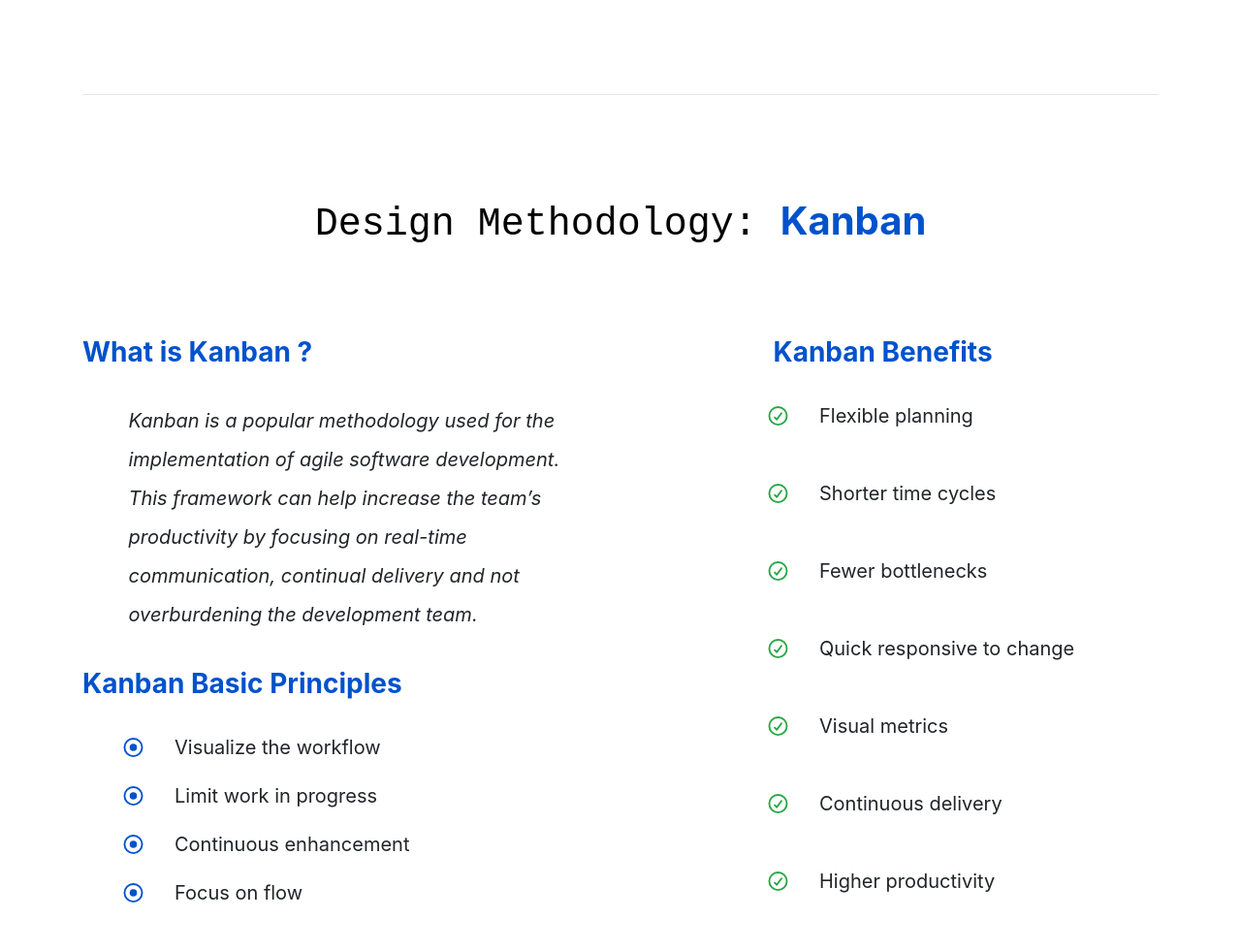
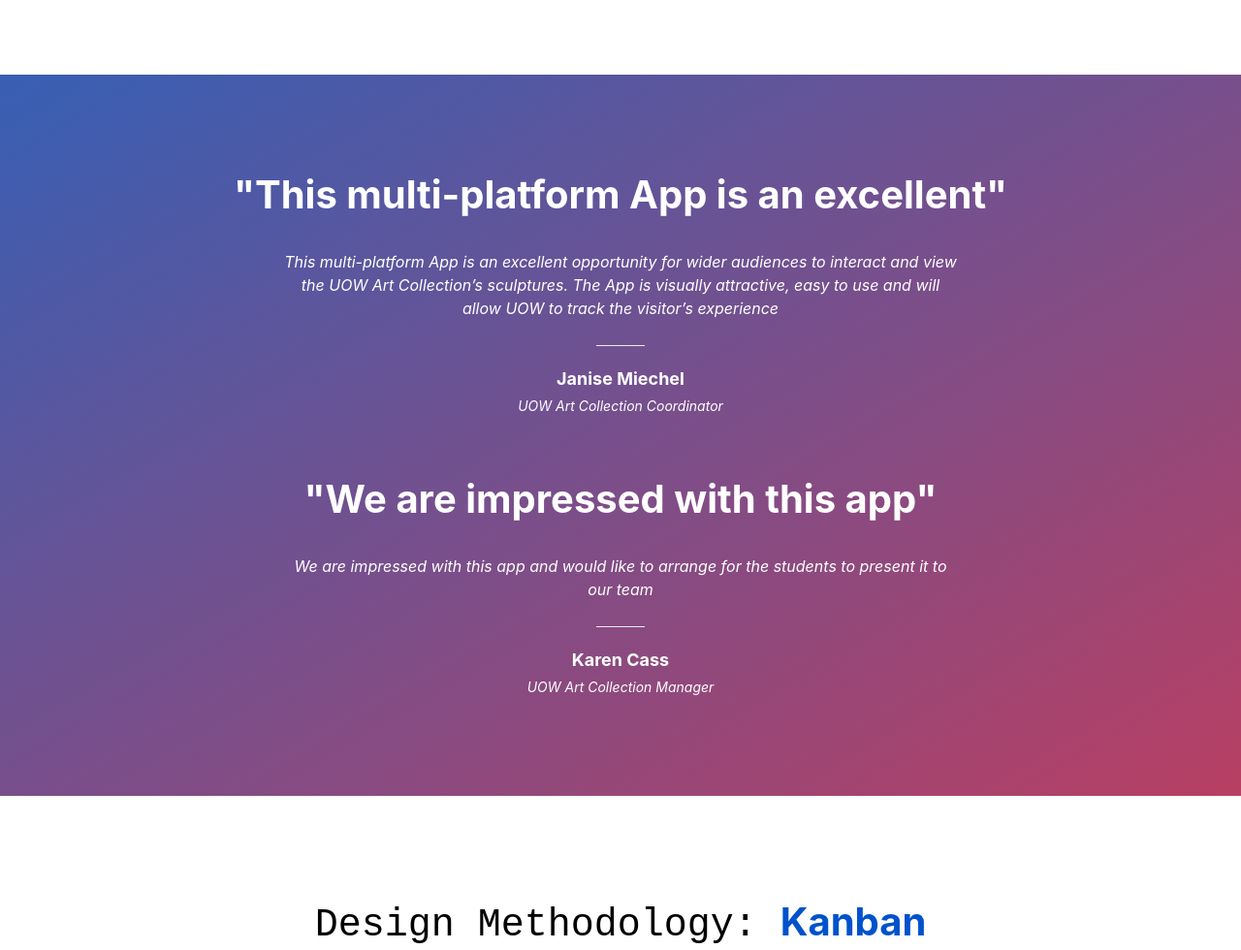
Before and after one commit to minh-nguyen-97/uow-sculptures-marketing, a website: page index.html in a window 1280 px wide. Shown: the part 5163-6143 px from the top of the page at 97% size. Drawn offline with nearby package versions, Linux system fonts and the light colour scheme; a web font is replaced by a local one.

Commit message:
Add feedback client section

```diff
--- a/index.html
+++ b/index.html
@@ -90,6 +90,8 @@
               ABOUT NUCLEUS
               </a>
               <div class="dropdown-menu" aria-labelledby="navbarDropdown">
+                  <a class="dropdown-item" href="#client-feedback">Feedbacks</a>
+                  <div class="dropdown-divider"></div>
                 <a class="dropdown-item" href="#aboutUsSeparator">Mission</a>
                 <div class="dropdown-divider"></div>
                 <a class="dropdown-item" href="#visionSeparator">Vision</a>
@@ -739,9 +741,37 @@
       </div>
     </div>
 
+    <!-- Client Feedback-->
+    <section id='client-feedback'>
+      <div class="container-fluid feedback-container d-flex flex-column" style="margin-top: 80px">
+        <div class="d-flex flex-column justify-content-center align-items-center animation-elements fade-out-1 position-relative">
+            <h1 class="text-center text-white font-weight-bolder feedback-headline">
+                "This multi-platform App is an excellent"
+            </h1>
+            <p class="text-center text-white feedback-subtitle font-italic">
+                This multi-platform App is an excellent opportunity for wider audiences to interact and view the UOW Art Collection’s sculptures. The App is visually attractive, easy to use and will allow UOW to track the visitor’s experience
+            </p>
+            <span class="vc_sep_line"></span>
+            <span class="author text-white">Janise Miechel</span>
+            <span class="author-sub text-white">UOW Art Collection Coordinator</span>
+        </div>
+        <div class="d-flex flex-column justify-content-center align-items-center animation-elements fade-out-3 position-relative" style="margin-top: 60px;">
+            <h1 class="text-center text-white font-weight-bolder feedback-headline">
+                "We are impressed with this app"
+            </h1>
+            <p class="text-center text-white feedback-subtitle font-italic">
+                We are impressed with this app and would like to arrange for the students to present it to our team
+            </p>
+            <span class="vc_sep_line"></span>
+            <span class="author text-white">Karen Cass</span>
+            <span class="author-sub text-white">UOW Art Collection Manager</span>
+        </div>
+      </div>
+    </section>
+
     <!-- Design Methodology: Kanban -->
     <div class="container animation-elements slide-left">
-      <hr id="kanbanSeparator" />
+      <!-- <hr id="kanbanSeparator" /> -->
       <div id="kanbanContainer">
         <div class="text-center headerTitle">
           <span id="designMethodHeaderTitle">Design Methodology: </span>
--- a/src/scss/general.scss
+++ b/src/scss/general.scss
@@ -1,6 +1,92 @@
 @import "../../node_modules/bootstrap/scss/functions";
 @import "../../node_modules/bootstrap/scss/variables";
 @import "../../node_modules/bootstrap/scss/mixins/_breakpoints";
+
+.feedback-container {
+  width: 100%;
+  background-image: linear-gradient(to bottom right, #375fb4, #b83f63);
+  height: auto;
+  padding: 100px 0px;
+
+  .vc_sep_line {
+    height: 1px;
+    border-top: 1px solid #ebebeb;
+    display: block;
+    position: relative;
+    top: 1px;
+    width: 50px;
+    &--longer {
+      @extend .vc_sep_line;
+      width: 30%;
+    }
+  }
+
+  .feedback-subtitle {
+    margin-top: 25px;
+    margin-bottom: 25px;
+    max-width: 700px;
+    &--small {
+      margin-bottom: 25px;
+    }
+
+    @media (max-width: 575.98px) {
+      max-width: 300px;
+    }
+
+    @media (min-width: 576px) and (max-width: 767.98px) {
+      max-width: 400px;
+    }
+
+    @media (min-width: 768px) and (max-width: 991.98px) {
+      max-width: 500px;
+    }
+
+    @media (min-width: 991.98px) {
+      max-width: 700px;
+    }
+  }
+
+  .feedback-headline {
+    font-weight: 700;
+    @media (max-width: 575.98px) {
+      font-size: 18px;
+    }
+
+    @media (min-width: 576px) and (max-width: 767.98px) {
+      font-size: 20px;
+    }
+
+    @media (min-width: 768px) and (max-width: 991.98px) {
+      font-size: 30px;
+    }
+
+    // @media (min-width: 992px) {
+
+    // }
+  }
+
+  .author {
+    font-size: 18px;
+    font-weight: 700;
+    line-height: 20px;
+    width: 100%;
+    text-align: center;
+    margin-top: 25px;
+
+    &-sub {
+      font-size: 14px;
+      font-style: italic;
+      line-height: 25px;
+      margin-top: 5px;
+    }
+  }
+
+  .testimonial-spacing {
+    font-size: 18px;
+    font-weight: 700;
+    margin: 0 4px;
+  }
+}
 
 /*-------- Animation ----------*/
 
```
Also changed, not shown: public/css/general.css, 1 other file.
